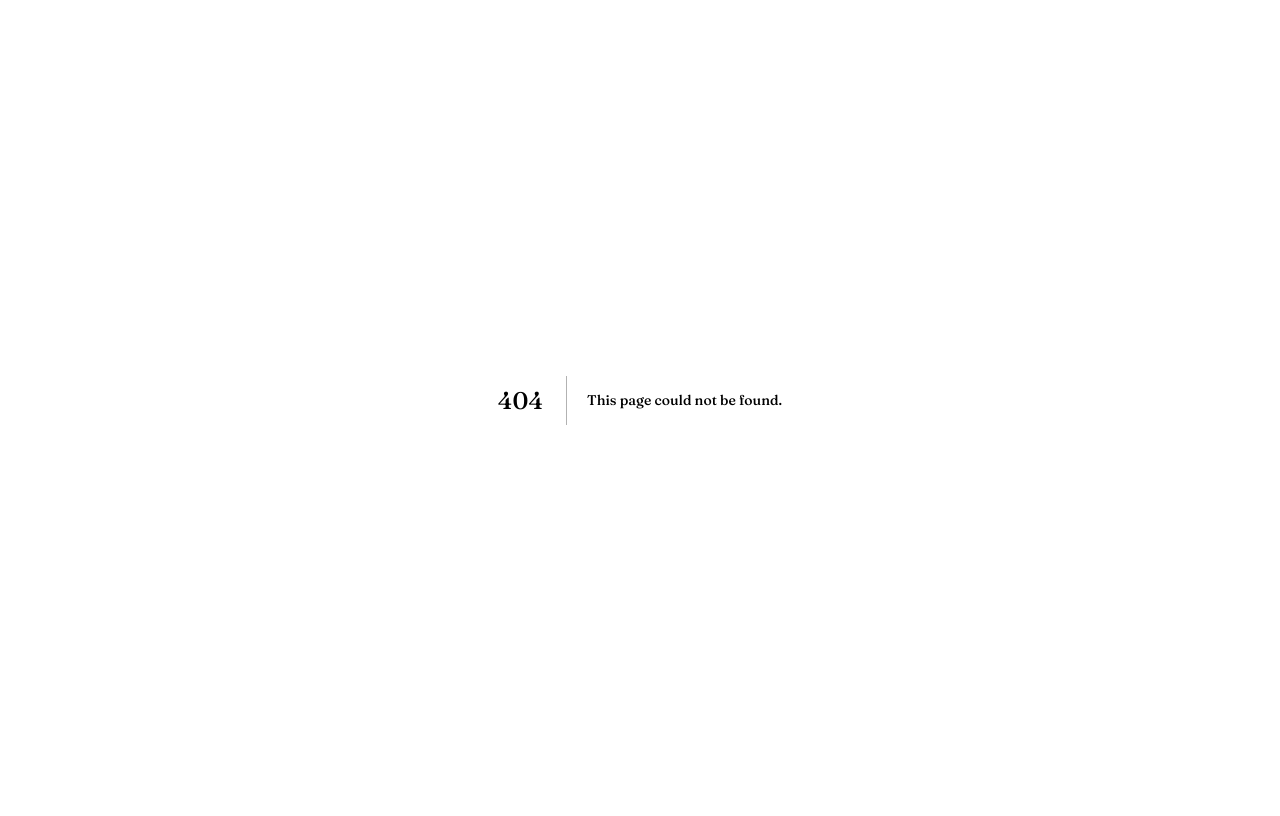
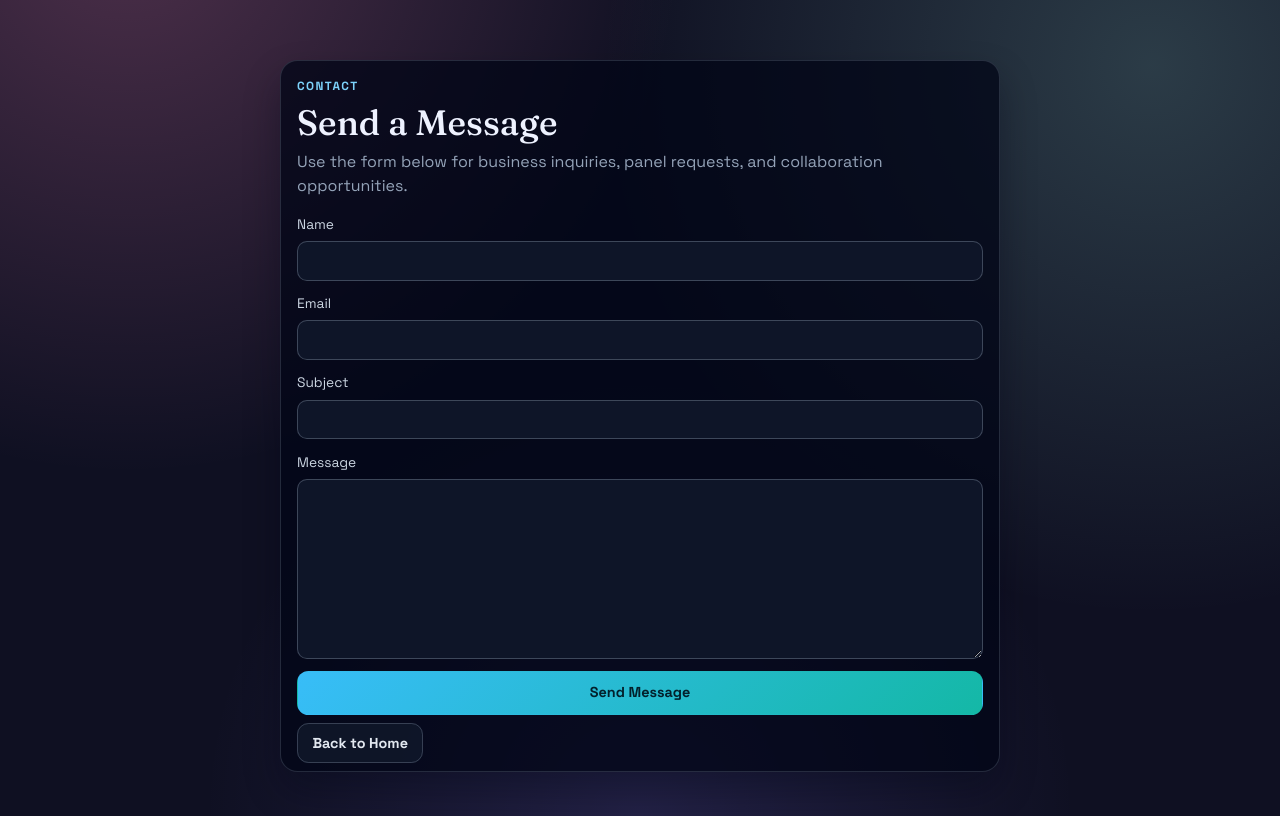
Before and after one commit to clearandsweet/anime-draft, a Next.js app: page /contact in a window 1280 px wide. Before the commit this address had no page. Built offline with nearby package versions, Linux system fonts and the light colour scheme.

Commit message:
added contact form

```diff
--- /dev/null
+++ b/app/api/contact/route.ts
@@ -0,0 +1,87 @@
+import { NextRequest, NextResponse } from "next/server";
+
+const CONTACT_TO_EMAIL = "Kairandersen@gmail.com";
+
+function normalize(value: unknown, maxLen: number) {
+  if (typeof value !== "string") return "";
+  return value.trim().slice(0, maxLen);
+}
+
+function isValidEmail(email: string) {
+  return /^[^\s@]+@[^\s@]+\.[^\s@]+$/.test(email);
+}
+
+function toPlainText(payload: { name: string; email: string; subject: string; message: string }) {
+  return [
+    "New contact form message",
+    "",
+    `Name: ${payload.name}`,
+    `Email: ${payload.email}`,
+    `Subject: ${payload.subject}`,
+    "",
+    "Message:",
+    payload.message,
+  ].join("\n");
+}
+
+export async function POST(request: NextRequest) {
+  const resendApiKey = process.env.RESEND_API_KEY;
+  const fromEmail = process.env.CONTACT_FROM_EMAIL;
+
+  if (!resendApiKey || !fromEmail) {
+    return NextResponse.json(
+      { error: "Contact form is not configured yet. Missing email service settings." },
+      { status: 503 }
+    );
+  }
+
+  let body: unknown;
+  try {
+    body = await request.json();
+  } catch {
+    return NextResponse.json({ error: "Invalid request body." }, { status: 400 });
+  }
+
+  const name = normalize((body as Record<string, unknown>)?.name, 120);
+  const email = normalize((body as Record<string, unknown>)?.email, 200);
+  const subject = normalize((body as Record<string, unknown>)?.subject, 180);
+  const message = normalize((body as Record<string, unknown>)?.message, 4000);
+
+  if (!name || !email || !subject || !message) {
+    return NextResponse.json({ error: "All fields are required." }, { status: 400 });
+  }
+  if (!isValidEmail(email)) {
+    return NextResponse.json({ error: "Please enter a valid email address." }, { status: 400 });
+  }
+  if (message.length < 10) {
+    return NextResponse.json({ error: "Message is too short." }, { status: 400 });
+  }
+
+  const sendRes = await fetch("https://api.resend.com/emails", {
+    method: "POST",
+    headers: {
+      Authorization: `Bearer ${resendApiKey}`,
+      "Content-Type": "application/json",
+    },
+    body: JSON.stringify({
+      from: fromEmail,
+      to: [CONTACT_TO_EMAIL],
+      reply_to: email,
+      subject: `[godisaloli.com] ${subject}`,
+      text: toPlainText({ name, email, subject, message }),
+    }),
+  });
+
+  if (!sendRes.ok) {
+    const detail = await sendRes.text().catch(() => "");
+    return NextResponse.json(
+      {
+        error: "Could not deliver the message right now.",
+        detail: detail.slice(0, 500),
+      },
+      { status: 502 }
+    );
+  }
+
+  return NextResponse.json({ ok: true });
+}
--- /dev/null
+++ b/app/contact/page.tsx
@@ -0,0 +1,118 @@
+"use client";
+
+import Link from "next/link";
+import { FormEvent, useState } from "react";
+
+type SubmitState = "idle" | "submitting" | "success" | "error";
+
+export default function ContactPage() {
+  const [name, setName] = useState("");
+  const [email, setEmail] = useState("");
+  const [subject, setSubject] = useState("");
+  const [message, setMessage] = useState("");
+  const [status, setStatus] = useState<SubmitState>("idle");
+  const [error, setError] = useState("");
+
+  async function onSubmit(event: FormEvent<HTMLFormElement>) {
+    event.preventDefault();
+    setStatus("submitting");
+    setError("");
+
+    try {
+      const res = await fetch("/api/contact", {
+        method: "POST",
+        headers: { "Content-Type": "application/json" },
+        body: JSON.stringify({ name, email, subject, message }),
+      });
+      const data = await res.json().catch(() => ({}));
+      if (!res.ok) {
+        setStatus("error");
+        setError(typeof data.error === "string" ? data.error : "Could not send your message.");
+        return;
+      }
+      setStatus("success");
+      setName("");
+      setEmail("");
+      setSubject("");
+      setMessage("");
+    } catch {
+      setStatus("error");
+      setError("Could not send your message.");
+    }
+  }
+
+  return (
+    <main className="site-page-v2">
+      <section className="v2-section v2-contact-wrap">
+        <article className="v2-panel v2-contact-panel">
+          <p className="v2-kicker">Contact</p>
+          <h1 className="v2-contact-title">Send a Message</h1>
+          <p className="v2-contact-copy">
+            Use the form below for business inquiries, panel requests, and collaboration opportunities.
+          </p>
+
+          <form onSubmit={onSubmit} className="v2-contact-form">
+            <label>
+              Name
+              <input
+                className="v2-search"
+                value={name}
+                onChange={(e) => setName(e.target.value)}
+                required
+                maxLength={120}
+              />
+            </label>
+
+            <label>
+              Email
+              <input
+                type="email"
+                className="v2-search"
+                value={email}
+                onChange={(e) => setEmail(e.target.value)}
+                required
+                maxLength={200}
+              />
+            </label>
+
+            <label>
+              Subject
+              <input
+                className="v2-search"
+                value={subject}
+                onChange={(e) => setSubject(e.target.value)}
+                required
+                maxLength={180}
+              />
+            </label>
+
+            <label>
+              Message
+              <textarea
+                className="v2-contact-textarea"
+                value={message}
+                onChange={(e) => setMessage(e.target.value)}
+                required
+                minLength={10}
+                maxLength={4000}
+              />
+            </label>
+
+            <button type="submit" className="v2-btn primary" disabled={status === "submitting"}>
+              {status === "submitting" ? "Sending..." : "Send Message"}
+            </button>
+
+            {status === "success" ? <p className="v2-contact-ok">Message sent.</p> : null}
+            {status === "error" ? <p className="v2-contact-error">{error}</p> : null}
+          </form>
+
+          <div className="v2-contact-back">
+            <Link href="/" className="v2-btn ghost">
+              Back to Home
+            </Link>
+          </div>
+        </article>
+      </section>
+    </main>
+  );
+}
--- a/app/globals.css
+++ b/app/globals.css
@@ -913,6 +913,70 @@ a {
   color: #94a3b8;
 }
 
+.v2-contact-wrap {
+  display: grid;
+  place-items: center;
+  min-height: calc(100vh - 2.4rem);
+}
+
+.v2-contact-panel {
+  width: min(720px, 100%);
+}
+
+.v2-contact-title {
+  margin-top: 0.5rem;
+  font-size: clamp(1.6rem, 3vw, 2.2rem);
+}
+
+.v2-contact-copy {
+  margin-top: 0.5rem;
+  color: #94a3b8;
+}
+
+.v2-contact-form {
+  display: grid;
+  gap: 0.8rem;
+  margin-top: 1rem;
+}
+
+.v2-contact-form label {
+  display: grid;
+  gap: 0.4rem;
+  font-size: 0.86rem;
+  color: #cbd5e1;
+}
+
+.v2-contact-form .v2-search {
+  margin: 0;
+}
+
+.v2-contact-textarea {
+  width: 100%;
+  min-height: 180px;
+  border: 1px solid rgba(148, 163, 184, 0.35);
+  border-radius: 0.62rem;
+  background: rgba(15, 23, 42, 0.94);
+  color: #e2e8f0;
+  padding: 0.68rem;
+  resize: vertical;
+}
+
+.v2-contact-ok {
+  margin: 0;
+  color: #86efac;
+  font-size: 0.85rem;
+}
+
+.v2-contact-error {
+  margin: 0;
+  color: #fca5a5;
+  font-size: 0.85rem;
+}
+
+.v2-contact-back {
+  margin-top: 1rem;
+}
+
 .v2-tweet-marquee {
   border: 1px solid rgba(148, 163, 184, 0.24);
   border-radius: 0.7rem;
--- a/app/page.tsx
+++ b/app/page.tsx
@@ -22,13 +22,6 @@ type FeedVideo = {
   publishedAt: string;
   thumbnail: string;
   url: string;
-};
-
-type TweetItem = {
-  id: string;
-  text: string;
-  url: string;
-  publishedAt: string;
 };
 
 const featured = [
@@ -179,8 +172,6 @@ export default function HomePage() {
   const [latestFeed, setLatestFeed] = useState<FeedVideo[]>([]);
   const [latestFetchedAt, setLatestFetchedAt] = useState<string | null>(null);
   const [feedLoading, setFeedLoading] = useState(false);
-  const [tweets, setTweets] = useState<TweetItem[]>([]);
-  const [tweetsLoading, setTweetsLoading] = useState(false);
 
   async function fetchLatest() {
     try {
@@ -198,23 +189,7 @@ export default function HomePage() {
 
   useEffect(() => {
     fetchLatest();
-    fetchTweets();
   }, []);
-
-  async function fetchTweets() {
-    try {
-      setTweetsLoading(true);
-      const res = await fetch("/api/twitter/latest", { cache: "no-store" });
-      const data = await res.json();
-      if (!res.ok) return;
-      const nextTweets = Array.isArray(data.tweets) ? (data.tweets as TweetItem[]) : [];
-      setTweets(nextTweets);
-    } catch {
-      // non-blocking
-    } finally {
-      setTweetsLoading(false);
-    }
-  }
 
   const mergedVideos = useMemo(() => {
     const feedAsLibrary: LibraryVideo[] = latestFeed.map((video) => ({
@@ -282,33 +257,6 @@ export default function HomePage() {
             </a>
           </div>
         </article>
-      </section>
-
-      <section className="v2-section">
-        <div className="v2-section-head">
-          <h2>What People Say</h2>
-        </div>
-        {tweetsLoading ? (
-          <p className="v2-empty">Twitter/X feed loading...</p>
-        ) : tweets.length === 0 ? (
-          <p className="v2-empty">No composed tweets available right now.</p>
-        ) : (
-          <div className="v2-tweet-marquee" aria-label="Recent tweets">
-            <div className="v2-tweet-track">
-              {[...tweets, ...tweets].map((tweet, index) => (
-                <a
-                  key={`${tweet.id}-${index}`}
-                  href={tweet.url}
-                  target="_blank"
-                  rel="noreferrer"
-                  className="v2-tweet-chip"
-                >
-                  <span>{tweet.text}</span>
-                </a>
-              ))}
-            </div>
-          </div>
-        )}
       </section>
 
       <section className="v2-section">
@@ -411,6 +359,7 @@ export default function HomePage() {
             <a href="https://x.com/clearandsweet" target="_blank" rel="noreferrer">Twitter / X</a>
             <a href="https://bsky.app/profile/clearandsweet.bsky.social" target="_blank" rel="noreferrer">Bluesky</a>
             <a href="https://www.patreon.com/clearandsweet" target="_blank" rel="noreferrer">Patreon</a>
+            <a href="/contact">Contact</a>
             <a href="https://animesummit.net" target="_blank" rel="noreferrer">Anime Summit (Partner & Guest)</a>
           </div>
         </article>
```
